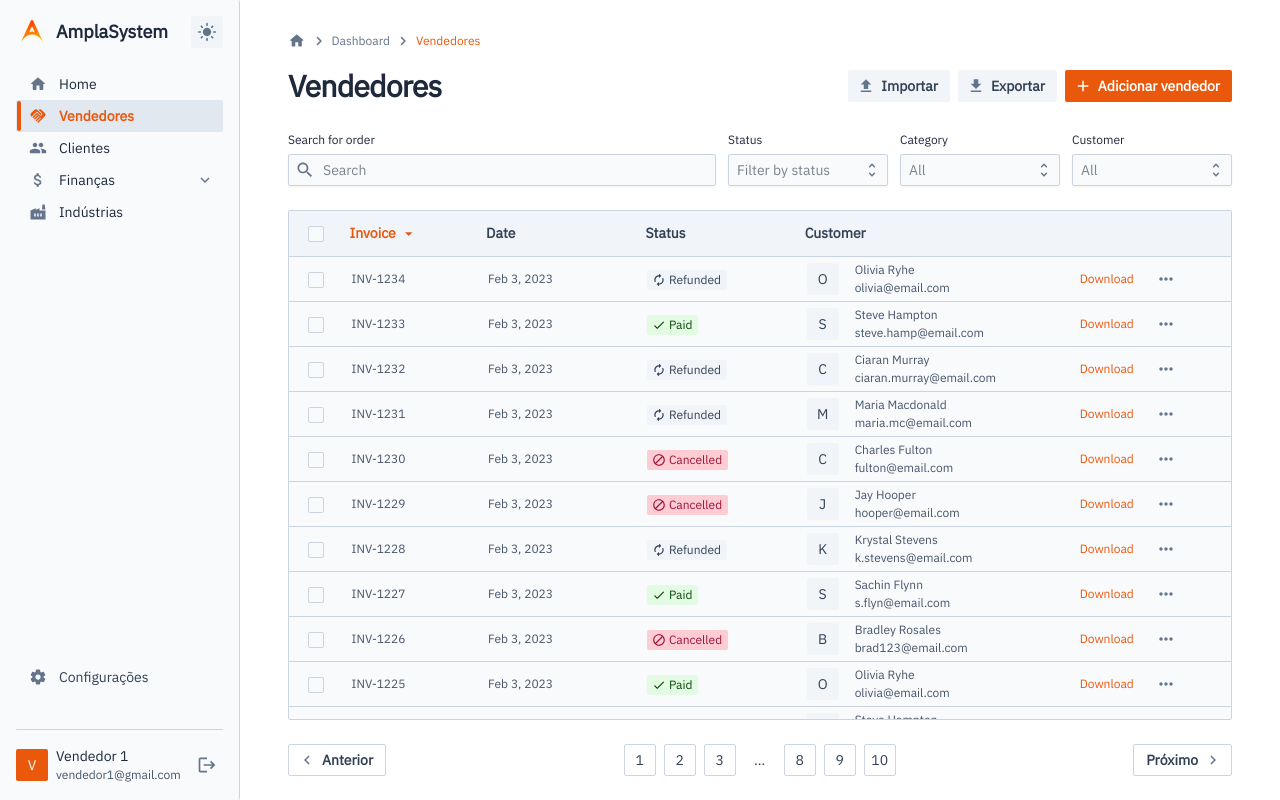
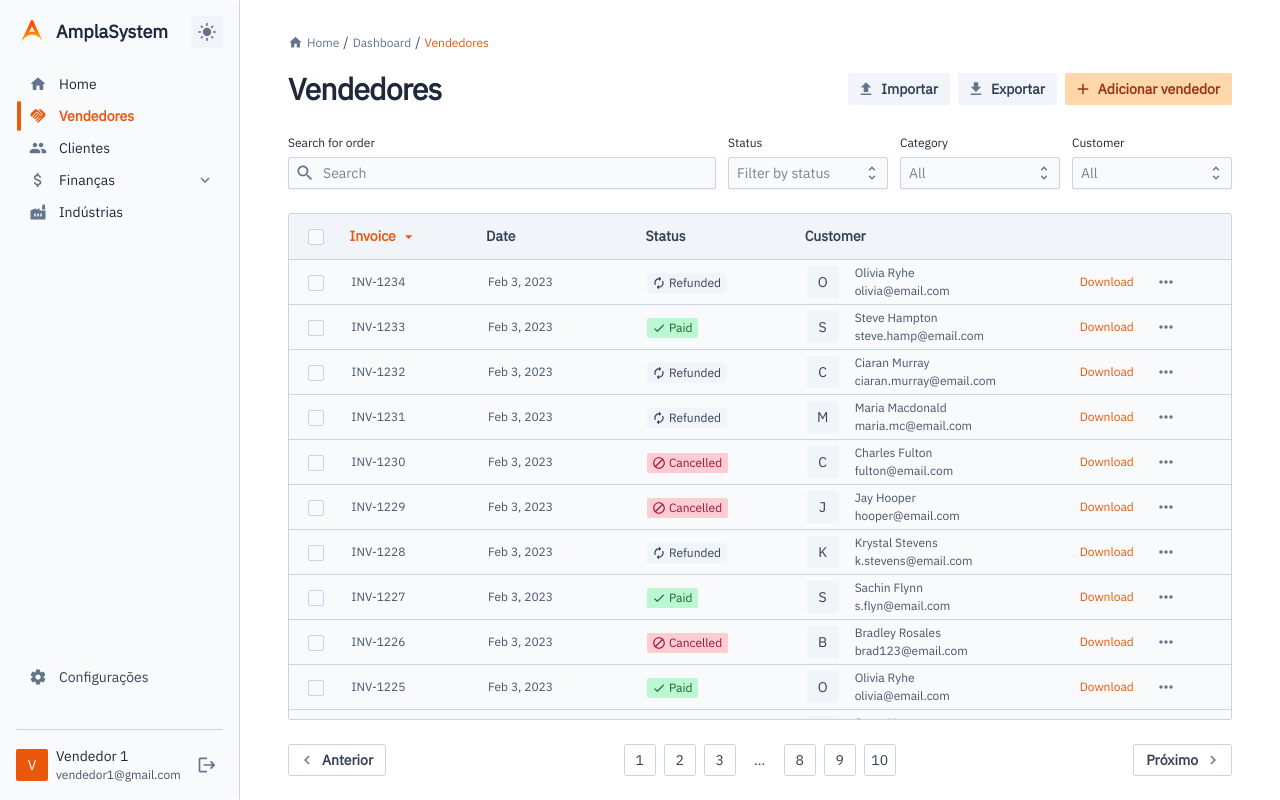
Before and after one commit to ICEI-PUC-Minas-PMGES-TI/pmg-es-2024-1-ti3-9577100-amplasystem, a React (Vite) app: page /vendedores in a window 1280 px wide. Built offline with nearby package versions, Linux system fonts and the light colour scheme.

Commit message:
Pagina dashboard componentizada

```diff
--- /dev/null
+++ b/src/components/CustomBreadcrumbs.tsx
@@ -0,0 +1,43 @@
+import { Box, Breadcrumbs, Link, Typography } from "@mui/joy";
+
+type Breadcrumb = {
+  text: string;
+  href?: string;
+  icon?: React.ElementType;
+};
+
+const CustomBreadcrumbs = ({ breadcrumbs }: { breadcrumbs: Breadcrumb[] }) => {
+  return (
+    <Box sx={{ display: "flex", alignItems: "center" }}>
+      <Breadcrumbs size="sm" aria-label="breadcrumbs" sx={{ pl: 0 }}>
+        {breadcrumbs.map((breadcrumb, index) => {
+          const isLast = index === breadcrumbs.length - 1;
+          return isLast ? (
+            <Typography
+              key={breadcrumb.text}
+              color="primary"
+              fontWeight={500}
+              fontSize={12}
+            >
+              {breadcrumb.text}
+            </Typography>
+          ) : (
+            <Link
+              key={breadcrumb.text}
+              underline="hover"
+              color="neutral"
+              href={breadcrumb.href}
+              fontSize={12}
+              fontWeight={500}
+            >
+              {breadcrumb.icon && <breadcrumb.icon sx={{ mr: 0.5 }} />}
+              {breadcrumb.text}
+            </Link>
+          );
+        })}
+      </Breadcrumbs>
+    </Box>
+  );
+};
+
+export default CustomBreadcrumbs;
--- /dev/null
+++ b/src/components/PageHeader.tsx
@@ -0,0 +1,61 @@
+import { Box, Typography, Button } from "@mui/joy";
+import { ReactNode } from "react";
+
+type Action = {
+  label: string;
+  icon?: ReactNode;
+  color?: "primary" | "neutral" | "danger" | "success" | "warning";
+  size?: "sm" | "md" | "lg";
+  variant?: "plain" | "outlined" | "soft" | "solid";
+  disabled?: boolean;
+  loading?: boolean;
+  onClick?: () => void;
+};
+
+const PageHeader = ({
+  title,
+  actions,
+}: {
+  title: string;
+  actions: Action[];
+}) => {
+  return (
+    <Box
+      sx={{
+        display: "flex",
+        gap: 1,
+        flexDirection: { xs: "column", sm: "row" },
+        alignItems: { xs: "start", sm: "center" },
+        flexWrap: "wrap",
+        justifyContent: "space-between",
+      }}
+    >
+      <Typography level="h2" component="h1">
+        {title}
+      </Typography>
+      <Box
+        sx={{
+          display: "flex",
+          gap: 1,
+        }}
+      >
+        {actions.map((action, index) => (
+          <Button
+            key={index}
+            color={action.color || "neutral"}
+            startDecorator={action.icon ? action.icon : null}
+            size={action.size || "sm"}
+            variant={action.variant || "soft"}
+            disabled={action.disabled}
+            loading={action.loading}
+            onClick={action.onClick}
+          >
+            {action.label}
+          </Button>
+        ))}
+      </Box>
+    </Box>
+  );
+};
+
+export default PageHeader;
--- a/src/components/Sidebar.tsx
+++ b/src/components/Sidebar.tsx
@@ -161,7 +161,7 @@ const Sidebar = () => {
           },
         }}
       >
-        <List size="sm">
+        <List size="sm" className="Sidebar">
           <ListItem>
             <ListItemButton
               component={Link}
@@ -245,11 +245,10 @@ const Sidebar = () => {
 
         <List
           size="sm"
+          className="Sidebar"
           sx={{
             mt: "auto",
             flexGrow: 0,
-            "--ListItem-radius": (theme) => theme.vars.radius.sm,
-            "--List-gap": "8px",
             mb: 2,
           }}
         >
--- a/src/pages/ClientesPage.tsx
+++ b/src/pages/ClientesPage.tsx
@@ -1,90 +1,63 @@
-import Box from "@mui/joy/Box";
-import Button from "@mui/joy/Button";
-import Breadcrumbs from "@mui/joy/Breadcrumbs";
-import Link from "@mui/joy/Link";
-import Typography from "@mui/joy/Typography";
-
-import HomeRoundedIcon from "@mui/icons-material/HomeRounded";
-import ChevronRightRoundedIcon from "@mui/icons-material/ChevronRightRounded";
 import DownloadIcon from "@mui/icons-material/Download";
 import UploadIcon from "@mui/icons-material/Upload";
 import AddIcon from "@mui/icons-material/Add";
+import { ReactNode } from "react";
 
 import OrderTable from "@/components/OrderTable";
 import OrderList from "@/components/OrderList";
+import CustomBreadcrumbs from "@/components/CustomBreadcrumbs";
+import PageHeader from "@/components/PageHeader";
+
+import HomeRoundedIcon from "@mui/icons-material/HomeRounded";
 
 const ClientesPage = () => {
+  const breadcrumbs = [
+    { text: "Home", href: "#home", icon: HomeRoundedIcon },
+    { text: "Dashboard", href: "#dashboard" },
+    { text: "Clientes" },
+  ];
+
+  type Action = {
+    label: string;
+    icon?: ReactNode;
+    color?: "primary" | "neutral" | "danger" | "success" | "warning";
+    size?: "sm" | "md" | "lg";
+    variant?: "plain" | "outlined" | "soft" | "solid";
+    disabled?: boolean;
+    loading?: boolean;
+    onClick?: () => void;
+  };
+
+  const actions: Action[] = [
+    {
+      label: "Importar",
+      icon: <UploadIcon />,
+      color: "neutral",
+      size: "sm",
+      variant: "soft",
+      onClick: () => alert("Importar clicked"),
+    },
+    {
+      label: "Exportar",
+      icon: <DownloadIcon />,
+      color: "neutral",
+      size: "sm",
+      variant: "soft",
+      onClick: () => alert("Exportar clicked"),
+    },
+    {
+      label: "Adicionar cliente",
+      icon: <AddIcon />,
+      color: "primary",
+      size: "sm",
+      onClick: () => alert("Adicionar cliente clicked"),
+    },
+  ];
+
   return (
     <>
-      <Box sx={{ display: "flex", alignItems: "center" }}>
-        <Breadcrumbs
-          size="sm"
-          aria-label="breadcrumbs"
-          separator={<ChevronRightRoundedIcon />}
-          sx={{ pl: 0 }}
-        >
-          <Link
-            underline="none"
-            color="neutral"
-            href="#some-link"
-            aria-label="Home"
-          >
-            <HomeRoundedIcon />
-          </Link>
-          <Link
-            underline="hover"
-            color="neutral"
-            href="#some-link"
-            fontSize={12}
-            fontWeight={500}
-          >
-            Dashboard
-          </Link>
-          <Typography color="primary" fontWeight={500} fontSize={12}>
-            Clientes
-          </Typography>
-        </Breadcrumbs>
-      </Box>
-      <Box
-        sx={{
-          display: "flex",
-          gap: 1,
-          flexDirection: { xs: "column", sm: "row" },
-          alignItems: { xs: "start", sm: "center" },
-          flexWrap: "wrap",
-          justifyContent: "space-between",
-        }}
-      >
-        <Typography level="h2" component="h1">
-          Clientes
-        </Typography>
-        <Box
-          sx={{
-            display: "flex",
-            gap: 1,
-          }}
-        >
-          <Button
-            color="neutral"
-            startDecorator={<UploadIcon />}
-            size="sm"
-            variant="soft"
-          >
-            Importar
-          </Button>
-          <Button
-            color="neutral"
-            startDecorator={<DownloadIcon />}
-            size="sm"
-            variant="soft"
-          >
-            Exportar
-          </Button>
-          <Button color="primary" startDecorator={<AddIcon />} size="sm">
-            Adicionar cliente
-          </Button>
-        </Box>
-      </Box>
+      <CustomBreadcrumbs breadcrumbs={breadcrumbs} />
+      <PageHeader title="Clientes" actions={actions} />
       <OrderTable />
       <OrderList />
     </>
--- a/src/pages/VendedoresPage.tsx
+++ b/src/pages/VendedoresPage.tsx
@@ -1,90 +1,63 @@
-import Box from "@mui/joy/Box";
-import Button from "@mui/joy/Button";
-import Breadcrumbs from "@mui/joy/Breadcrumbs";
-import Link from "@mui/joy/Link";
-import Typography from "@mui/joy/Typography";
-
-import HomeRoundedIcon from "@mui/icons-material/HomeRounded";
-import ChevronRightRoundedIcon from "@mui/icons-material/ChevronRightRounded";
 import DownloadIcon from "@mui/icons-material/Download";
 import UploadIcon from "@mui/icons-material/Upload";
 import AddIcon from "@mui/icons-material/Add";
+import { ReactNode } from "react";
 
 import OrderTable from "@/components/OrderTable";
 import OrderList from "@/components/OrderList";
+import CustomBreadcrumbs from "@/components/CustomBreadcrumbs";
+import PageHeader from "@/components/PageHeader";
+
+import HomeRoundedIcon from "@mui/icons-material/HomeRounded";
 
 const VendedoresPage = () => {
+  const breadcrumbs = [
+    { text: "Home", href: "#home", icon: HomeRoundedIcon },
+    { text: "Dashboard", href: "#dashboard" },
+    { text: "Vendedores" },
+  ];
+
+  type Action = {
+    label: string;
+    icon?: ReactNode;
+    color?: "primary" | "neutral" | "danger" | "success" | "warning";
+    size?: "sm" | "md" | "lg";
+    variant?: "plain" | "outlined" | "soft" | "solid";
+    disabled?: boolean;
+    loading?: boolean;
+    onClick?: () => void;
+  };
+
+  const actions: Action[] = [
+    {
+      label: "Importar",
+      icon: <UploadIcon />,
+      color: "neutral",
+      size: "sm",
+      variant: "soft",
+      onClick: () => alert("Importar clicked"),
+    },
+    {
+      label: "Exportar",
+      icon: <DownloadIcon />,
+      color: "neutral",
+      size: "sm",
+      variant: "soft",
+      onClick: () => alert("Exportar clicked"),
+    },
+    {
+      label: "Adicionar vendedor",
+      icon: <AddIcon />,
+      color: "primary",
+      size: "sm",
+      onClick: () => alert("Adicionar vendedor clicked"),
+    },
+  ];
+
   return (
     <>
-      <Box sx={{ display: "flex", alignItems: "center" }}>
-        <Breadcrumbs
-          size="sm"
-          aria-label="breadcrumbs"
-          separator={<ChevronRightRoundedIcon />}
-          sx={{ pl: 0 }}
-        >
-          <Link
-            underline="none"
-            color="neutral"
-            href="#some-link"
-            aria-label="Home"
-          >
-            <HomeRoundedIcon />
-          </Link>
-          <Link
-            underline="hover"
-            color="neutral"
-            href="#some-link"
-            fontSize={12}
-            fontWeight={500}
-          >
-            Dashboard
-          </Link>
-          <Typography color="primary" fontWeight={500} fontSize={12}>
-            Vendedores
-          </Typography>
-        </Breadcrumbs>
-      </Box>
-      <Box
-        sx={{
-          display: "flex",
-          gap: 1,
-          flexDirection: { xs: "column", sm: "row" },
-          alignItems: { xs: "start", sm: "center" },
-          flexWrap: "wrap",
-          justifyContent: "space-between",
-        }}
-      >
-        <Typography level="h2" component="h1">
-          Vendedores
-        </Typography>
-        <Box
-          sx={{
-            display: "flex",
-            gap: 1,
-          }}
-        >
-          <Button
-            color="neutral"
-            startDecorator={<UploadIcon />}
-            size="sm"
-            variant="soft"
-          >
-            Importar
-          </Button>
-          <Button
-            color="neutral"
-            startDecorator={<DownloadIcon />}
-            size="sm"
-            variant="soft"
-          >
-            Exportar
-          </Button>
-          <Button color="primary" startDecorator={<AddIcon />} size="sm">
-            Adicionar vendedor
-          </Button>
-        </Box>
-      </Box>
+      <CustomBreadcrumbs breadcrumbs={breadcrumbs} />
+      <PageHeader title="Vendedores" actions={actions} />
       <OrderTable />
       <OrderList />
     </>
--- a/src/styles/themes/customTheme.ts
+++ b/src/styles/themes/customTheme.ts
@@ -45,18 +45,18 @@ const theme = extendTheme({
           800: "#881337",
           900: "#4c0519",
         },
-        // primary: { // Green
-        //   50: "#dcfce7",
-        //   100: "#bbf7d0",
-        //   200: "#86efac",
-        //   300: "#4ade80",
-        //   400: "#22c55e",
-        //   500: "#16a34a",
-        //   600: "#15803d",
-        //   700: "#166534",
-        //   800: "#14532d",
-        //   900: "#052e16",
-        // },
+        success: { // Green
+          50: "#dcfce7",
+          100: "#bbf7d0",
+          200: "#86efac",
+          300: "#4ade80",
+          400: "#22c55e",
+          500: "#16a34a",
+          600: "#15803d",
+          700: "#166534",
+          800: "#14532d",
+          900: "#052e16",
+        },
         // neutral: { // Zinc
         //   50: "#fafafa",
         //   100: "#f4f4f5",
@@ -127,18 +127,18 @@ const theme = extendTheme({
           800: "#9f1239",
           900: "#881337",
         },
-        // primary: { // Green
-        //   50: "#f0fdf4",
-        //   100: "#dcfce7",
-        //   200: "#bbf7d0",
-        //   300: "#86efac",
-        //   400: "#4ade80",
-        //   500: "#22c55e",
-        //   600: "#16a34a",
-        //   700: "#15803d",
-        //   800: "#166534",
-        //   900: "#14532d",
-        // },
+        success: { // Green
+          50: "#f0fdf4",
+          100: "#dcfce7",
+          200: "#bbf7d0",
+          300: "#86efac",
+          400: "#4ade80",
+          500: "#22c55e",
+          600: "#16a34a",
+          700: "#15803d",
+          800: "#166534",
+          900: "#14532d",
+        },
         // neutral: { // Zinc
         //   50: "#fafafa",
         //   100: "#f4f4f5",
@@ -188,8 +188,8 @@ const theme = extendTheme({
   focus: {
     default: {
       outlineWidth: '2px',
-      outlineOffset: '2px',
-      outlineColor: '#339af0',
+      outlineOffset: '1px',
+      outlineColor: '#fb923c',
     },
   },
   components: {
@@ -235,6 +235,10 @@ const theme = extendTheme({
           },
           '& .Mui-selected': {
             color: theme.palette.primary[500],
+            backgroundColor: theme.palette.background.surface,
+            '&:hover': {
+              backgroundColor: theme.palette.mode === 'dark' ? theme.palette.primary[900] : theme.palette.primary[50],
+            },
             '&::after': {
               content: '""',
               position: 'absolute',
```
